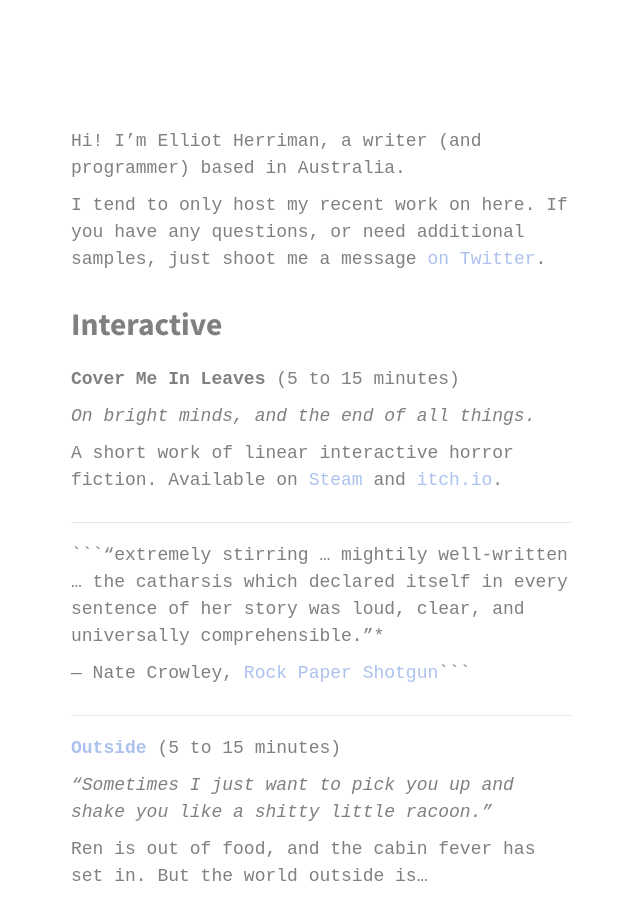
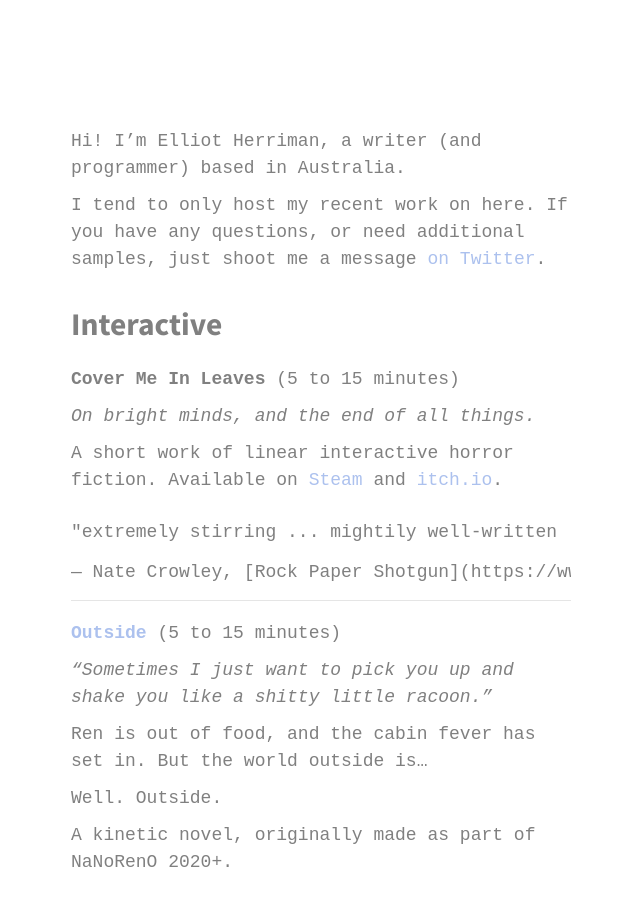
Before and after one commit to elliotherriman/website, a Jekyll site: the page built from writing.md, in a window 1280 px wide and 900 px high. Shown: the whole window, without its empty margins (319-959 px from the left). Built offline with Jekyll 4.4.1, drawn with Linux system fonts in a browser that asks for light colours; nearby versions of some CDN libraries; some web fonts are replaced.

Commit message:
Update writing.md

````diff
--- a/writing.md
+++ b/writing.md
@@ -18,11 +18,11 @@ I tend to only host my recent work on here. If you have any questions, or need a
 
 A short work of linear interactive horror fiction. Available on [Steam](https://store.steampowered.com/app/1431420/10mg_Cover_Me_In_Leaves/) and [itch.io](https://elliotherriman.itch.io/cover-me-in-leaves).
 
----
+```
+"extremely stirring ... mightily well-written ... the catharsis which declared itself in every sentence of her story was loud, clear, and universally comprehensible."*
 
-```"extremely stirring ... mightily well-written ... the catharsis which declared itself in every sentence of her story was loud, clear, and universally comprehensible."*
-
-— Nate Crowley, [Rock Paper Shotgun](https://www.rockpapershotgun.com/2020/10/16/the-ten-minute-indie-games-of-the-10mg-collection-reviewed-in-ten-minutes-each/)```
+— Nate Crowley, [Rock Paper Shotgun](https://www.rockpapershotgun.com/2020/10/16/the-ten-minute-indie-games-of-the-10mg-collection-reviewed-in-ten-minutes-each/)
+```
 
 ---
 
````
